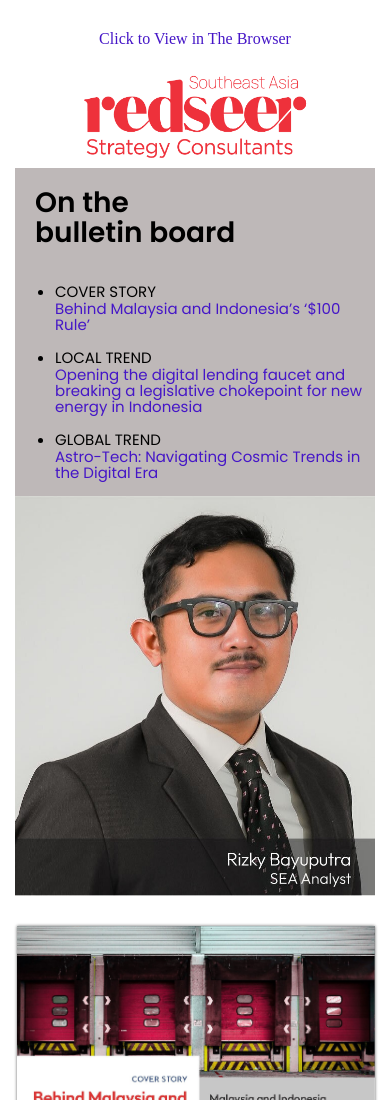
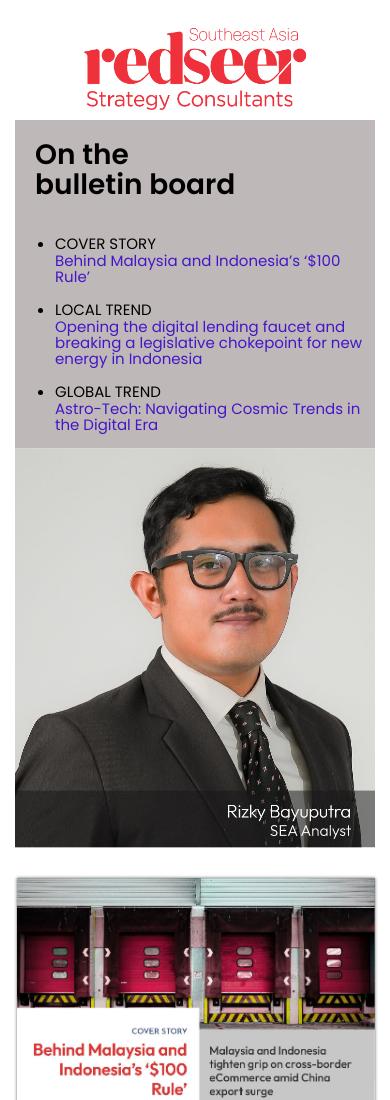
Before and after one commit to Thiru104/India_NL, a plain HTML site: page index.html in a window 390 px wide. Shown: the top 1100 px of the page. Drawn offline with Linux system fonts and the light colour scheme.

Commit message:
Update index.html

```diff
--- a/index.html
+++ b/index.html
@@ -357,24 +357,7 @@
 
 				<!-- Header -->
 				<table width="100%" border="0" cellspacing="0" cellpadding="0" bgcolor="#fff">
-					<tr>
-						<td align="center" valign="top" class="desk-header">
-							<table width="750" border="0" cellspacing="0" cellpadding="0" class="mobile-shell">
-								<tr>
-									<td class="img-center" style="padding: 30px 0px 0px 0px; text-align: center;"><a href="https://redseer.com/" target="_blank">Click to View in The Browser</a></td>
-								</tr>
-							</table>
-						</td>
-						<td align="center" valign="top" class="mobile-header">
-							<table width="100%" border="0" cellspacing="0" cellpadding="0" class="mobile-shell">
-								<tr>
-									<td class="img-center" style="padding: 30px 0px 0px 0px; text-align:center;">
-										<a href="https://redseer.com/" target="_blank">Click to View in The Browser</a>
-									</td>
-								</tr>
-							</table>
-						</td>
-					</tr>
+
 
 					<tr>
 						<td align="center" valign="top" class="desk-header">
```
